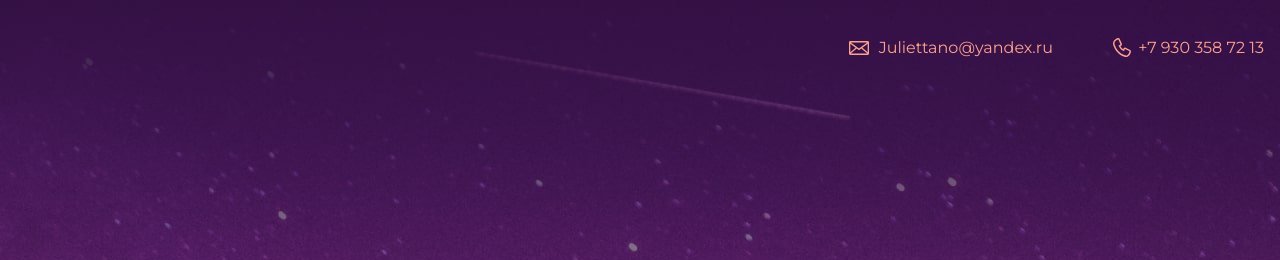
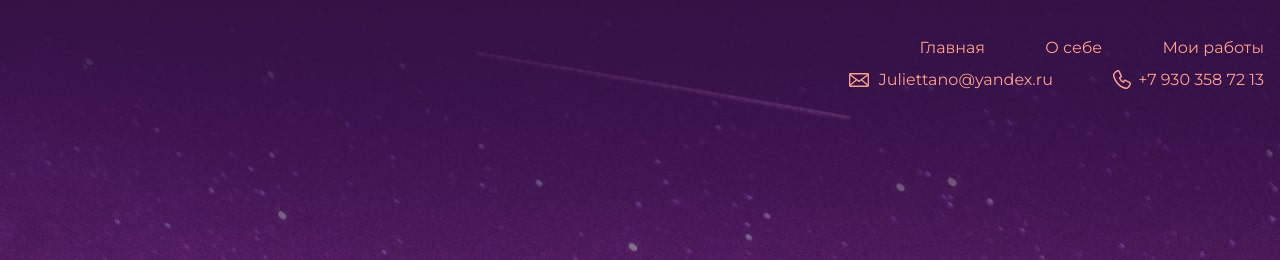
Before and after one commit to juliettano/my-site, a plain HTML site: page index.html in a window 1280 px wide. Shown: the top 260 px of the page. Drawn offline with Linux system fonts and the light colour scheme.

Commit message:
Добавление меню
Добавление меню

```diff
--- a/index.html
+++ b/index.html
@@ -10,16 +10,27 @@
   <body>
     <header class="page-header">
       <div class="container">
+        <nav>
+        <ul class="main-menu">
+          <li><a href="#company">Главная</a>
+          </li>
+                    <li><a href="#about-myself">О себе</a> </li>
+          <li><a href="#my-jobs">Мои работы</a></li>
+
+        </ul>
         <a class="header-email"
         href="mailto:Juliettano@yandex.ru">Juliettano@yandex.ru</a>
         <a class="header-phone" href="tel:+79303587213">+7 930 358 72 13</a>
           </div>
+        </nav>
     </header>
 
     <section class="hero-image">
       <div class="container">
-      <h1 class="heading">Julia</h1>
+      <h1 class="heading",id="company">Julia</h1>
       <p>Junior верстальщик</p>
+
+
     </div>
     </section>
     <section class="intro">
@@ -28,7 +39,7 @@
       <figure class="user-image">
         <img src="files/user.jpg" width="928" height="536" alt="Фотография Julii">
       </figure>
-      <h3>Пара слов о себе</h3>
+      <h3 id="about-myself">Пара слов о себе</h3>
       <p>Здавствуйте друзья! Меня зовут Юлия, я начинающий веб-разработчик.</p>
       <h3>Чем могу быть полезен</h3>
       <p>Помогу вам создать несложный сайт</p>
@@ -45,7 +56,7 @@
     </div>
     <section class="portfolio">
       <div class="container">
-      <h2 class="subheading">Мои работы</h2>
+      <h2 class="subheading", id="my-jobs">Мои работы</h2>
       <figure class="project-image">
         <img src="files/project.jpg" width="928" height="536" alt="Cайт инструктора Кекса">
       </figure>
--- a/style.css
+++ b/style.css
@@ -10,7 +10,25 @@ body {
   background-repeat: no-repeat;
   background-position: top center;
 }
+.main-menu {
 
+  background-position: left;
+  margin: 0;
+  padding: 0;
+  list-style: none;
+  }
+
+.main-menu li {
+  display: inline-block;
+
+}
+
+.main-menu a {
+  display: block;
+}
+.main-menu a:hover {
+  background-color: #eeeeee;
+}
 .container {
   max-width: 928px;
   margin: 0 auto;
```
